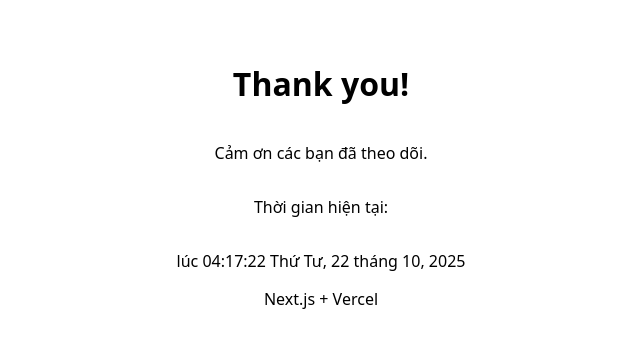
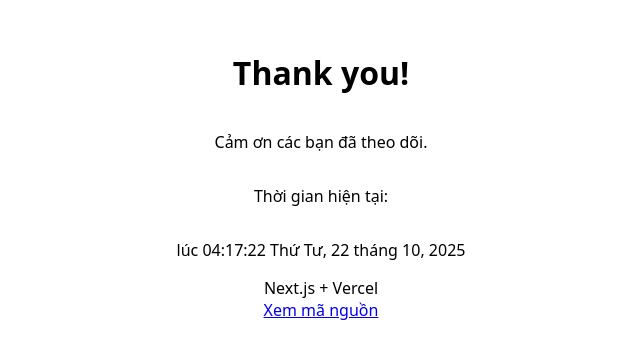
Before and after one commit to huy746/duanthankyou, a Next.js app: page / in a window 1280 px wide. Shown: the part 225-584 px from the top of the page, without its empty margins (319-959 px from the left). Built offline with nearby package versions, Linux system fonts and the light colour scheme.

Commit message:
Update page.tsx

```diff
--- a/app/page.tsx
+++ b/app/page.tsx
@@ -27,6 +27,14 @@ export default function Page() {
       <p className="text-slate-400 text-sm">Thời gian hiện tại:</p>
       <p className="text-sky-400 text-lg font-mono mt-1">{timeString}</p>
       <footer className="text-slate-500 text-xs mt-6">Next.js + Vercel</footer>
+      <a
+          href="https://github.com/huy746/duanthankyou"
+          target="_blank"
+          rel="noopener noreferrer"
+          className="text-sky-400 underline hover:text-teal-300"
+        >
+          Xem mã nguồn
+        </a>
     </main>
   )
       }
```
